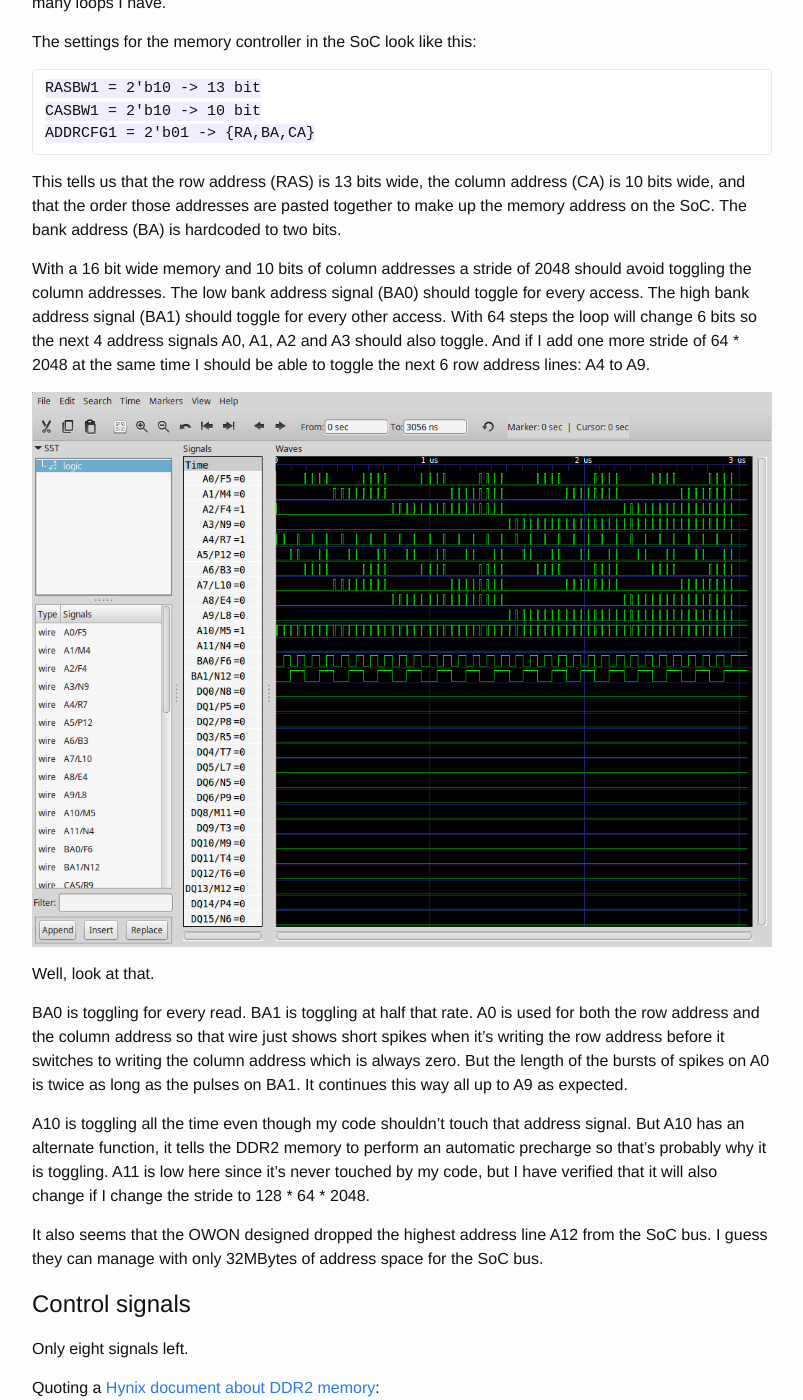
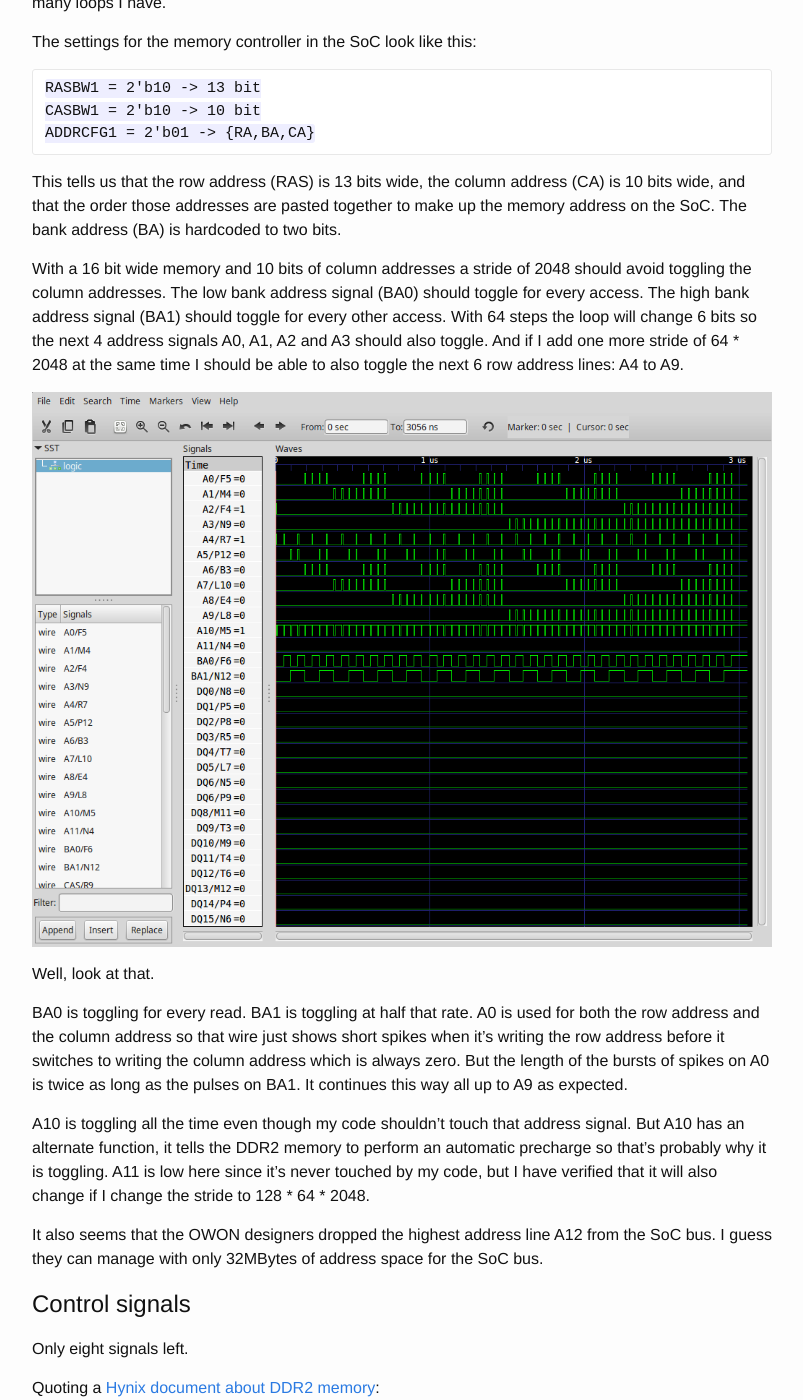
Before and after one commit to wingel/wingel.github.io, a Jekyll site: the page built from _posts/2016-07-10-sds7102-soc-bus.md, in a window 1280 px wide and 1400 px high, scrolled down 3122 px. Shown: the whole window, without its empty margins (238-1041 px from the left). Built offline with Jekyll 4.4.1, drawn with Linux system fonts in a browser that asks for light colours; some of the changed text lies outside the part shown.

Commit message:
reword a few paragraphs

```diff
--- a/_posts/2016-07-10-sds7102-soc-bus.md
+++ b/_posts/2016-07-10-sds7102-soc-bus.md
@@ -131,9 +131,9 @@
 signal (BA0) should toggle for every access.  The high bank address
 signal (BA1) should toggle for every other access.  With 64 steps the
 loop will change 6 bits so the next 4 address signals A0, A1, A2 and
-A3 should also toggle.  And if I add one more stride of 64 * 2048 at the
-same time I should be able to toggle the next 6 row address lines: A4
-to A9.
+A3 should also toggle.  And if I add one more stride of 64 * 2048 at
+the same time I should be able to also toggle the next 6 row address
+lines: A4 to A9.
 
 ![Address signals on the SoC bus]({{site.baseurl}}/images/2016-07-10-sds7102-soc-bus/soc-address.png)
 
@@ -153,7 +153,7 @@
 have verified that it will also change if I change the stride to
 128 * 64 * 2048.
 
-It also seems that the OWON designed dropped the highest address line
+It also seems that the OWON designers dropped the highest address line
 A12 from the SoC bus.  I guess they can manage with only 32MBytes of
 address space for the SoC bus.
 
```
Also changed, not shown: other parts of _posts/2016-07-10-sds7102-soc-bus.md (+7 -6 lines), _posts/2016-05-27-another-look-at-sds7102-hardware.md (+1 -1 lines).
